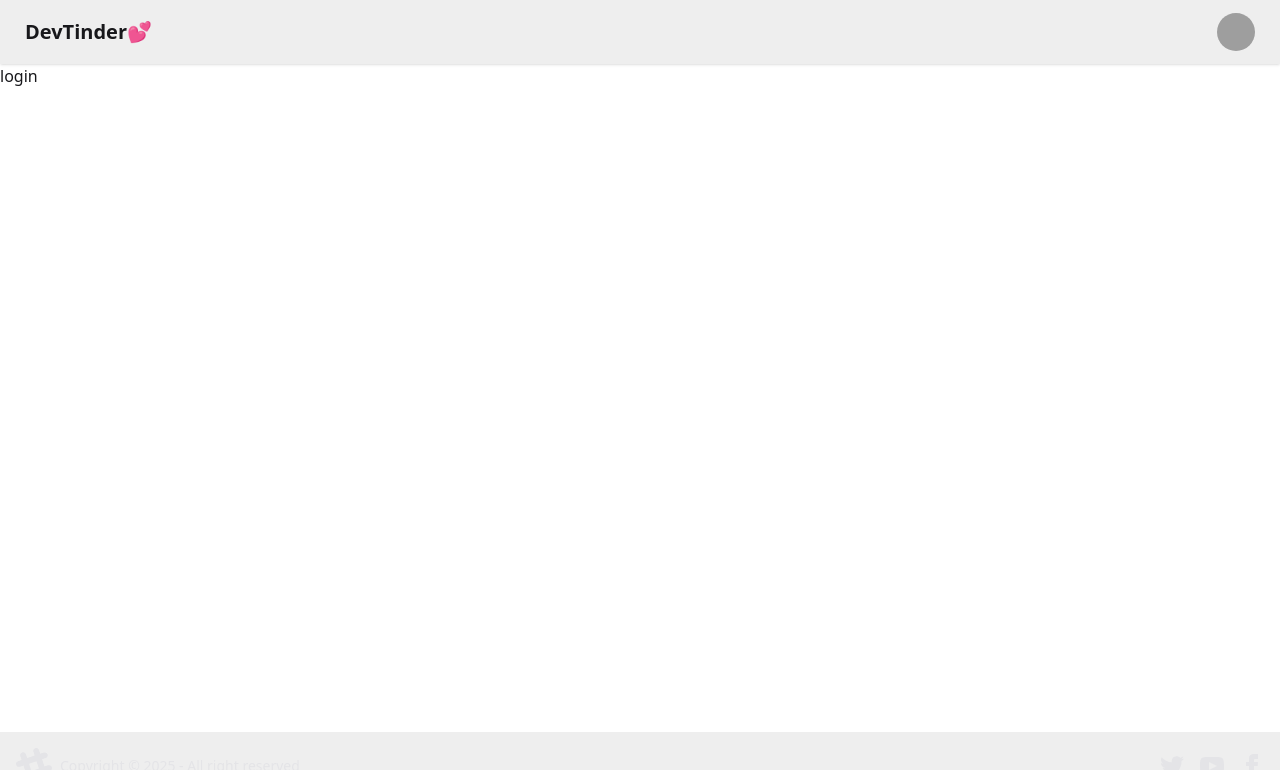
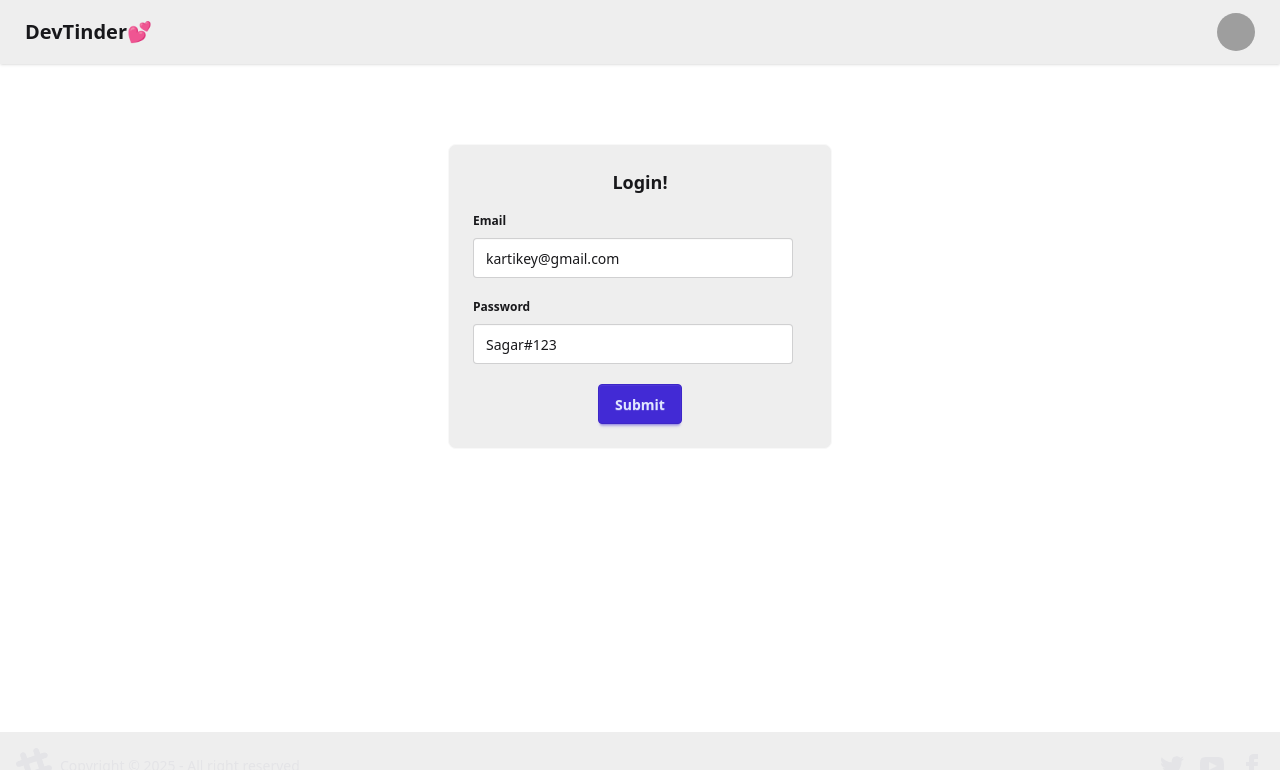
Before and after one commit to Kartikey349/DevTinder-Frontend, a React (Vite) app: page /login in a window 1280 px wide. Shown: the top 770 px of the page. Built offline with nearby package versions, Linux system fonts and the light colour scheme; grey boxes are pictures that could not be loaded.

Commit message:
created login page and connected to the backend

```diff
--- a/package.json
+++ b/package.json
@@ -11,6 +11,7 @@
   },
   "dependencies": {
     "@tailwindcss/vite": "^4.1.11",
+    "axios": "^1.11.0",
     "react": "^19.1.0",
     "react-dom": "^19.1.0",
     "react-router-dom": "^7.7.1",
--- a/src/Login.jsx
+++ b/src/Login.jsx
@@ -1,7 +1,53 @@
+import { useState } from "react";
+import axios from "axios";
+
 const Login = () => {
+
+    const [emailId, setEmailId] = useState("kartikey@gmail.com");
+    const [password, setPassword] = useState("Sagar#123")
+
+    const handleLogin = async () => {
+        await axios.post("http://localhost:7000/login", {
+            emailId,
+            password
+        }, {
+            withCredentials: true
+        })
+    }
+
     return(
-        <div>
-            login
+        <div className="flex justify-center mt-20">
+            <div className="card card-border bg-base-300 w-96 flex">
+                <div className="card-body">
+                    <h2 className="card-title mx-auto">Login!</h2>
+
+                    <div>
+                        <fieldset className="fieldset">
+                            <legend className="fieldset-legend">Email</legend>
+                            <input type="text" className="input"
+                            value={emailId}
+                            onChange={(e) => setEmailId(e.target.value)}
+                            />
+                        </fieldset>
+                    </div>
+
+                    <div>
+                        <fieldset className="fieldset">
+                            <legend className="fieldset-legend">Password</legend>
+                            <input type="text" className="input"
+                            value={password}
+                            onChange={(e) => setPassword(e.target.value)}
+                            />
+                        </fieldset>
+                    </div>
+
+                    <div className="card-actions justify-center mt-2">
+                        <button className="btn btn-primary"
+                            onClick={handleLogin}
+                        >Submit</button>
+                    </div>
+                </div>
+            </div>
         </div>
     )
 }
```
Also changed, not shown: 2 other files (tests, documents, lock files or other folders).
